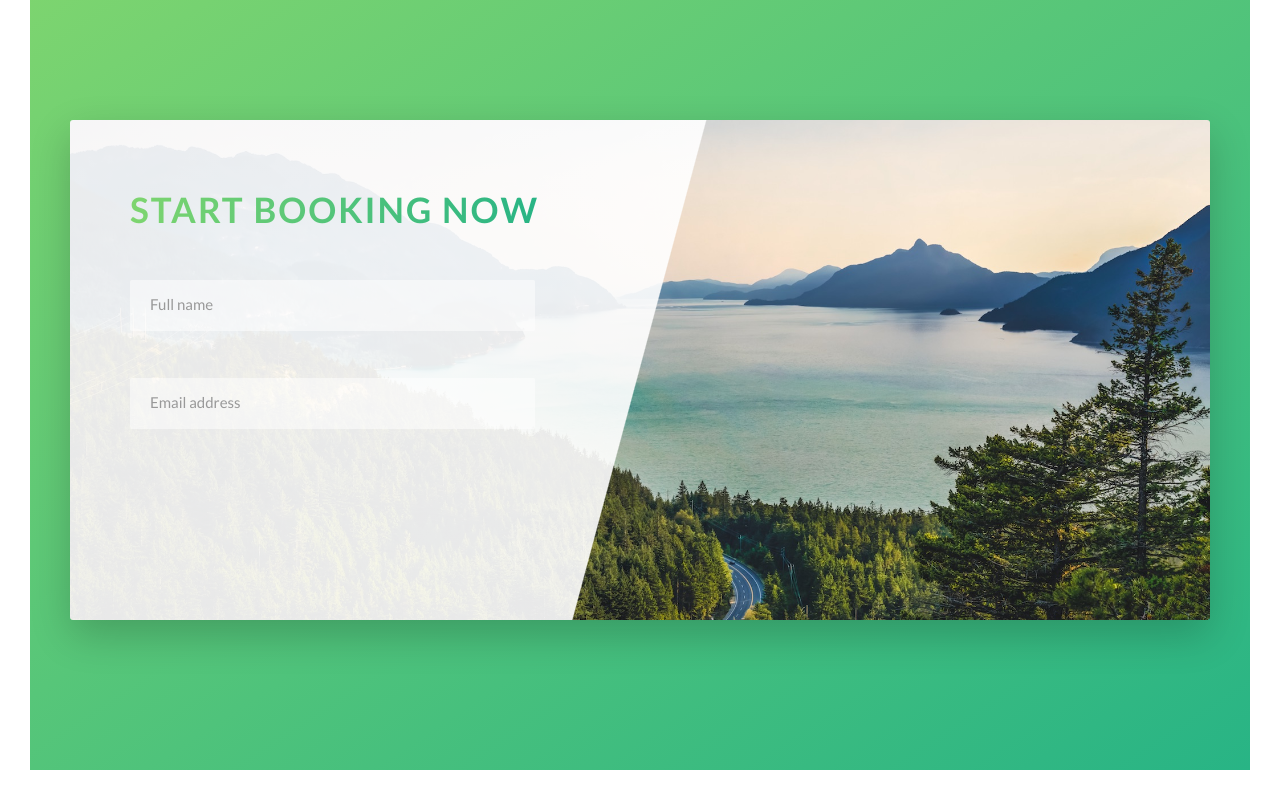
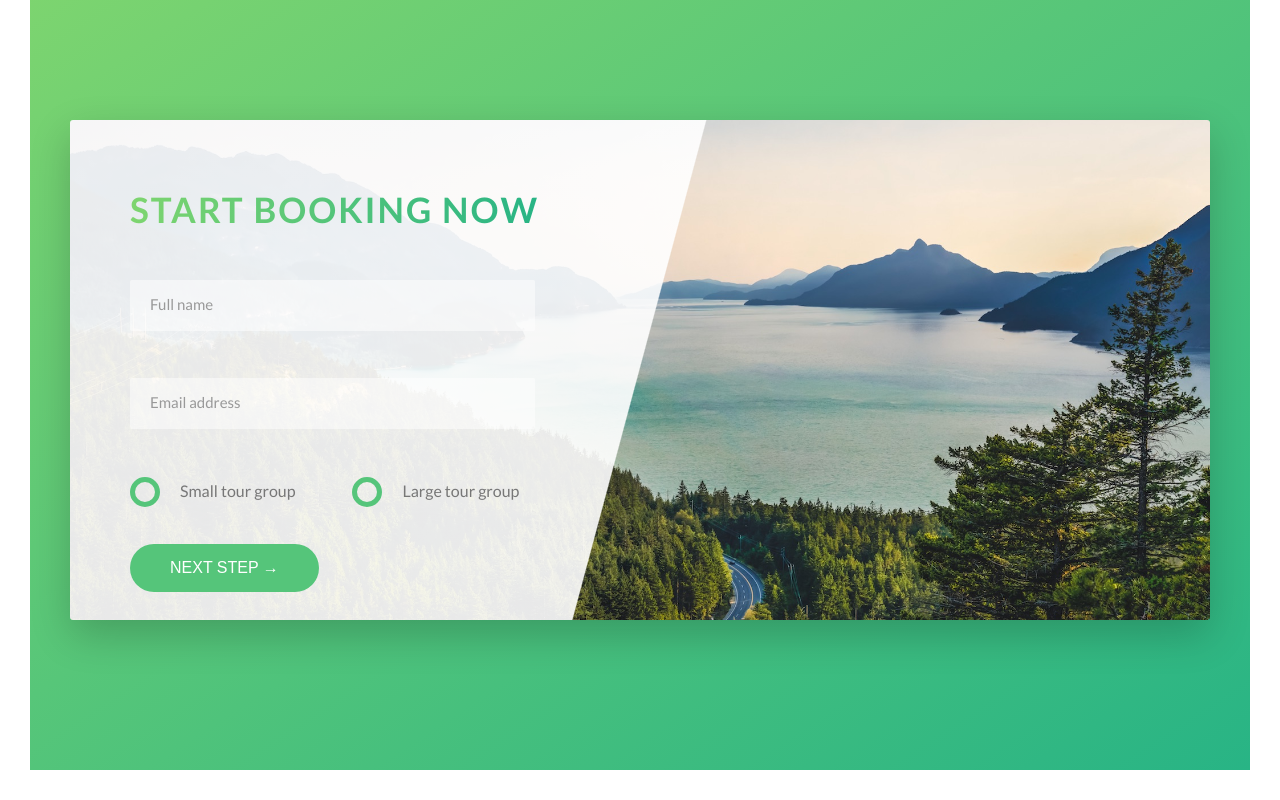
Before and after one commit to Arioum/Natours, a website: page index.html in a window 1280 px wide. Shown: the part 4500-5300 px from the top of the page. Drawn offline with Linux system fonts and the light colour scheme; files whose address does not match are found by name.

Commit message:
booking section part-3

```diff
--- a/index.html
+++ b/index.html
@@ -289,6 +289,27 @@
                                 <input type="email" class="form__input" placeholder="Email address" id="email" required>
                                 <label for="email" class="form__label">Full name</label>
                             </div>
+
+                            <div class="form__group u-margin-bottom-medium">
+                                <div class="form__radio-group">
+                                    <input type="radio" class="form__radio-input" id="small" name="size">
+                                    <label for="small" class="form__radio-label">
+                                        <span class="form__radio-button"></span>
+                                        Small tour group
+                                    </label>
+                                </div>
+                                <div class="form__radio-group">
+                                    <input type="radio" class="form__radio-input" id="large" name="size">
+                                    <label for="large" class="form__radio-label">
+                                        <span class="form__radio-button"></span>
+                                        Large tour group
+                                    </label>
+                                </div>
+                            </div>
+
+                            <div class="form__group">
+                                <button class="btn btn--green">Next step &rarr;</button>
+                            </div>
                         </form>
                     </div>
                 </div>
--- a/sass/base/_utilities.scss
+++ b/sass/base/_utilities.scss
@@ -1,23 +1,23 @@
 .u-center-text {
-  text-align: center;
+  text-align: center !important;
 }
 
 .u-margin-bottom-small {
-  margin-bottom: 1.5rem;
+  margin-bottom: 1.5rem !important;
 }
 
 .u-margin-bottom-medium {
-  margin-bottom: 4rem;
+  margin-bottom: 4rem !important;
 }
 
 .u-margin-bottom-big {
-  margin-bottom: 8rem;
+  margin-bottom: 8rem !important;
 }
 
 .u-margin-top-big {
-  margin-top: 8rem;
+  margin-top: 8rem !important;
 }
 
 .u-margin-top-huge {
-  margin-top: 10rem;
+  margin-top: 10rem !important;
 }
--- a/sass/components/_button.scss
+++ b/sass/components/_button.scss
@@ -1,5 +1,6 @@
 .btn {
 
+  &,
   &:link,
   &:visited {
     text-transform: uppercase;
@@ -10,6 +11,8 @@
     transition: all .2s;
     position: relative;
     font-size: $default-font-size;
+    border: none;
+    cursor: pointer;
   }
 
   &:hover {
@@ -22,7 +25,9 @@
     }
   }
 
-  &:active {
+  &:active,
+  &:focus {
+    outline: none;
     transform: translateY(-1px);
     box-shadow: 0 .5rem 1rem rgba($color-black, 0.2);
   }
--- a/sass/components/_form.scss
+++ b/sass/components/_form.scss
@@ -15,6 +15,7 @@
     border-bottom: 3px solid transparent;
     width: 90%;
     display: block;
+    transition: all .3s;
 
     &:focus {
       outline: none;
@@ -44,4 +45,50 @@
     visibility: hidden;
     transform: translateY(-4rem);
   }
+
+  &__radio-group {
+    width: 49%;
+    display: inline-block;
+  }
+
+  &__radio-input {
+    display: none;
+  }
+
+  &__radio-label {
+    font-size: $default-font-size;
+    cursor: pointer;
+    position: relative;
+    padding-left: 5rem;
+  }
+
+  &__radio-button {
+    height: 3rem;
+    width: 3rem;
+    border: 5px solid $color-primary;
+    border-radius: 50%;
+    display: inline-block;
+    position: absolute;
+    top: -.4rem;
+    left: 0;
+
+    &::after {
+      content: "";
+      display: block;
+      height: 1.3rem;
+      width: 1.3rem;
+      border-radius: 50%;
+      position: absolute;
+      top: 50%;
+      left: 50%;
+      transform: translate(-50%, -50%);
+      background-color: $color-primary;
+      opacity: 0;
+      transition: opacity .2s;
+    }
+  }
+
+  &__radio-input:checked~&__radio-label &__radio-button::after {
+    opacity: 1;
+  }
 }
```
Also changed, not shown: css/style.css.
